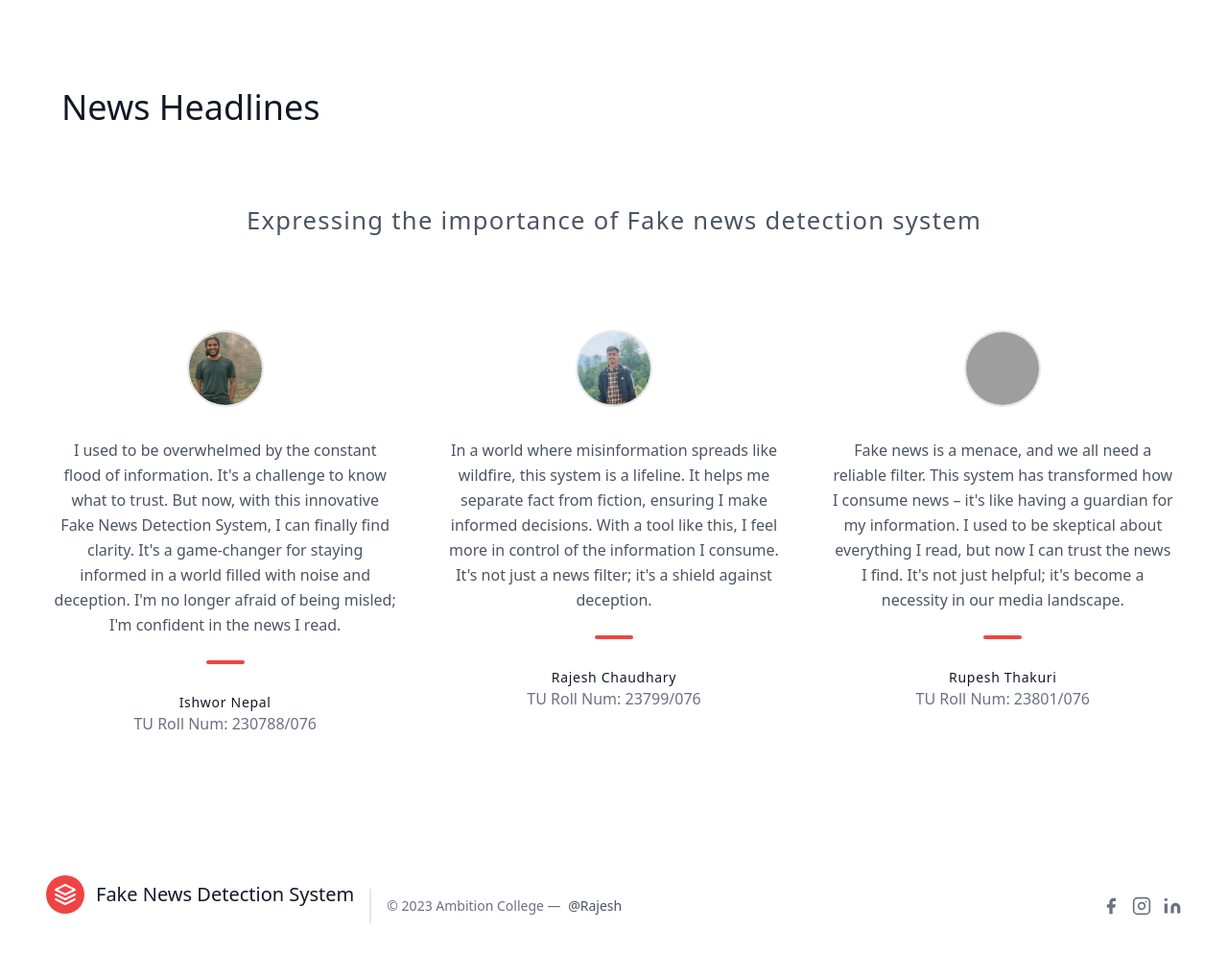
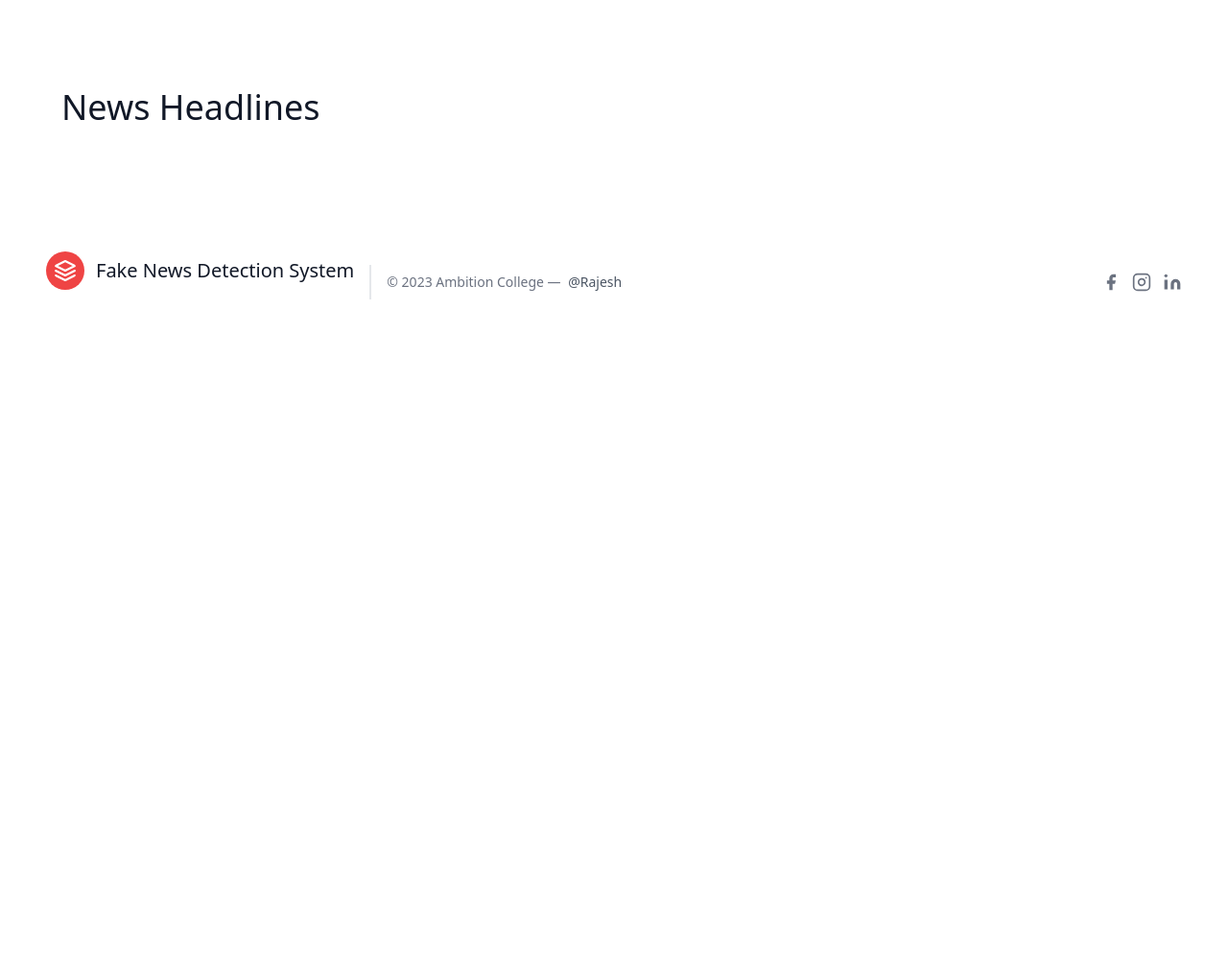
Before and after one commit to ishworn/FakeNewsDetectationSystem, a Flask app: page /home in a window 1280 px wide. Shown: the part 601-1595 px from the top of the page at 96% size. After the commit the page ends 913 px from the top, so only its background shows below. Run offline with Flask 3, Linux system fonts and the light colour scheme; parts of the project's set-up code (start-up, migrations or seed data) failed here and were passed over; some libraries are stand-ins or nearby versions; grey boxes are pictures that could not be loaded.

Commit message:
Fake News Detectation System

```diff
--- a/templates/index.html
+++ b/templates/index.html
@@ -51,39 +51,4 @@
 </section>
 
 
-<!-- What we says section-->
-<section class="text-gray-600 body-font">
-  <h2 class="text-black-1200 font-medium title-font tracking-wider text-sm" style="font-size: 1.6em; text-align: center;">Expressing the importance of Fake news detection system</h2>
-  <div class="container px-5 py-24 mx-auto">
-    <div class="flex flex-wrap -m-4">
-      <div class="lg:w-1/3 lg:mb-0 mb-6 p-4">
-        <div class="h-full text-center">
-          <img alt="testimonial" class="w-20 h-20 mb-8 object-cover object-center rounded-full inline-block border-2 border-gray-200 bg-gray-100" src="{{ url_for('static', filename='Images/solti.jpg') }}">
-          <p class="leading-relaxed">I used to be overwhelmed by the constant flood of information. It's a challenge to know what to trust. But now, with this innovative Fake News Detection System, I can finally find clarity. It's a game-changer for staying informed in a world filled with noise and deception. I'm no longer afraid of being misled; I'm confident in the news I read.</p>
-          <span class="inline-block h-1 w-10 rounded bg-red-500 mt-6 mb-4"></span>
-          <h2 class="text-gray-900 font-medium title-font tracking-wider text-sm">Ishwor Nepal</h2>
-          <p class="text-gray-500">TU Roll Num: 230788/076</p>
-        </div>
-      </div>
-      <div class="lg:w-1/3 lg:mb-0 mb-6 p-4">
-        <div class="h-full text-center">
-          <img alt="testimonial" class="w-20 h-20 mb-8 object-cover object-center rounded-full inline-block border-2 border-gray-200 bg-gray-100" src="{{ url_for('static', filename='Images/razesh.jpg') }}">
-          <p class="leading-relaxed">In a world where misinformation spreads like wildfire, this system is a lifeline. It helps me separate fact from fiction, ensuring I make informed decisions. With a tool like this, I feel more in control of the information I consume. It's not just a news filter; it's a shield against deception.</p>
-          <span class="inline-block h-1 w-10 rounded bg-red-500 mt-6 mb-4"></span>
-          <h2 class="text-gray-900 font-medium title-font tracking-wider text-sm">Rajesh Chaudhary</h2>
-          <p class="text-gray-500">TU Roll Num: 23799/076</p>
-        </div>
-      </div>
-      <div class="lg:w-1/3 lg:mb-0 p-4">
-        <div class="h-full text-center">
-          <img alt="testimonial" class="w-20 h-20 mb-8 object-cover object-center rounded-full inline-block border-2 border-gray-200 bg-gray-100" src="{{ url_for('static', filename='Images/rupesh.jpeg') }}">
-          <p class="leading-relaxed">Fake news is a menace, and we all need a reliable filter. This system has transformed how I consume news – it's like having a guardian for my information. I used to be skeptical about everything I read, but now I can trust the news I find. It's not just helpful; it's become a necessity in our media landscape.</p>
-          <span class="inline-block h-1 w-10 rounded bg-red-500 mt-6 mb-4"></span>
-          <h2 class="text-gray-900 font-medium title-font tracking-wider text-sm">Rupesh Thakuri</h2>
-          <p class="text-gray-500">TU Roll Num: 23801/076</p>
-        </div>
-      </div>
-    </div>
-  </div>
-</section>
 {% endblock %}
```
